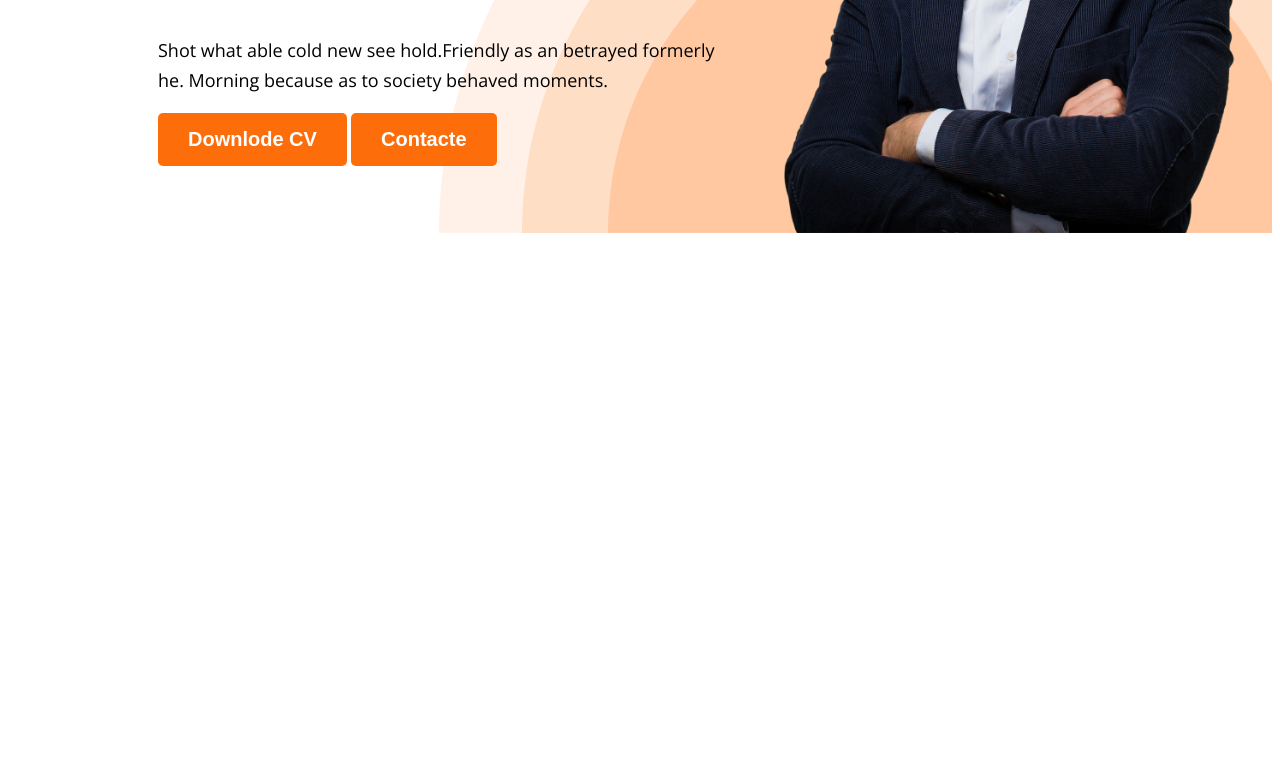
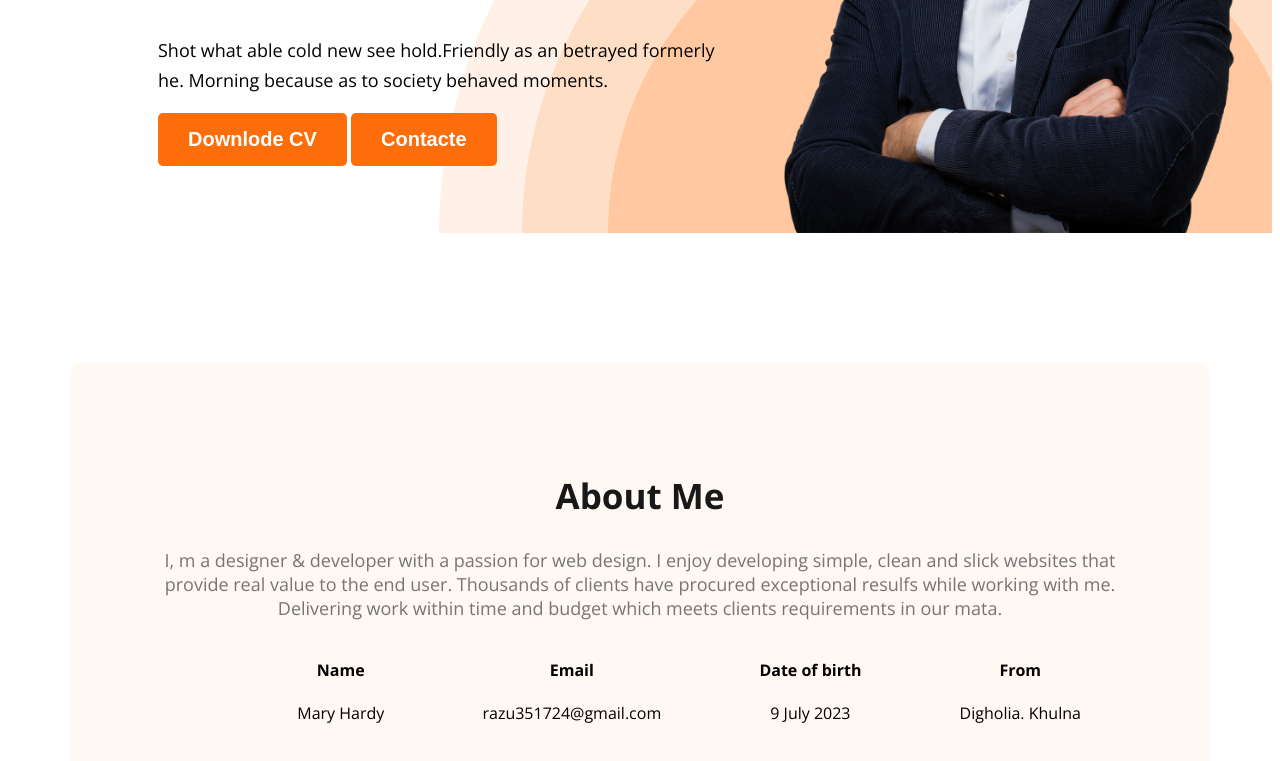
Before and after one commit to razu351724/web-developer-portfolio, a plain HTML site: page index.html in a window 1280 px wide. Shown: the part 535-1296 px from the top of the page. Before the commit the page ends 800 px from the top, so only its background shows below. Drawn offline with nearby package versions, Linux system fonts and the light colour scheme.

Commit message:
add new code

```diff
--- a/index.html
+++ b/index.html
@@ -34,5 +34,37 @@
         </div>
     </header>
 
+    <!-- about section -->
+    <section class="razu">
+        <div class="section-div">
+            <h2 class="sc-about">About Me</h2>
+            <p class="sc-text">I, m a designer & developer with a passion for web design. I enjoy developing simple, clean and slick websites that provide real value to the end user. Thousands of clients have procured exceptional resulfs while working with me. Delivering work within time and budget which meets clients requirements in our mata.</p>
+
+            <div class="about-info-content">
+                <!-- .about-info*4>h4.info-title+p.info-description -->
+                <div class="about-into">
+                    <h4 class="info-title"></h4>
+                    <p class="info-descriptio"></p>
+                </div>
+                <div class="about-into">
+                    <h4 class="info-title">Name</h4>
+                    <p class="info-descriptio">Mary Hardy</p>
+                </div>
+                <div class="about-into">
+                    <h4 class="info-title">Email</h4>
+                    <p class="info-descriptio">razu351724@gmail.com</p>
+                </div>
+                <div class="about-into">
+                    <h4 class="info-title">Date of birth</h4>
+                    <p class="info-descriptio">9 July 2023</p>
+                </div>
+                <div class="about-into">
+                    <h4 class="info-title">From</h4>
+                    <p class="info-descriptio">Digholia. Khulna</p>
+                </div>
+            </div>
+        </div>
+    </section>
+
 </body>
 </html>
--- a/styels/styels.css
+++ b/styels/styels.css
@@ -76,3 +76,41 @@ font-style: normal;
 font-weight: 400;
 line-height: 30px;
 }
+/* About section */
+.razu{
+    max-width: 1140px;
+    margin: 0 auto;
+}
+.section-div{
+    border-radius: 10px;
+    background: #FFF8F3;
+    padding: 80px;
+    margin-top: 130px;
+
+}
+.sc-about{
+    color: #181818;
+    font-size: 35px;
+    font-weight: 700;
+    line-height: normal;
+    text-align: center;
+}
+
+.sc-text{
+    color: #757575;
+    font-size: 18px;
+    font-style: normal;
+    font-weight: 400;
+    text-align: center
+}
+.about-info-content{
+    display: flex;
+    margin-top: 5px;
+    justify-content:space-around;
+}
+.about-info-content .about-into{
+    justify-content:space-around;
+    box-sizing: border-box;
+    text-align: center;
+
+}
```
